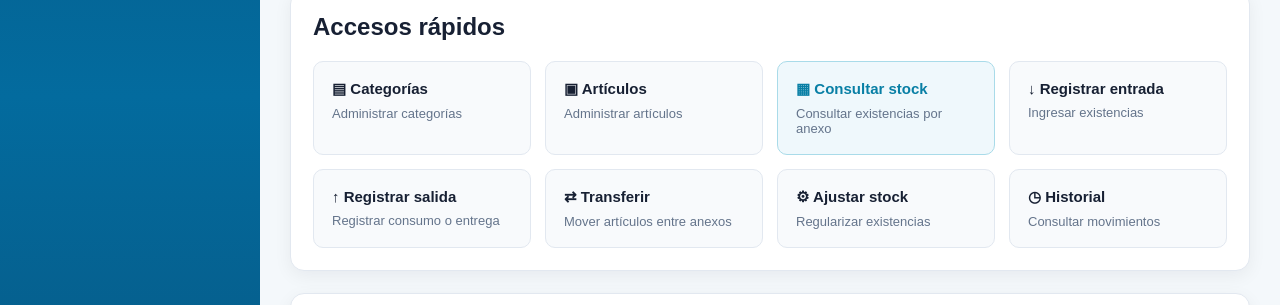
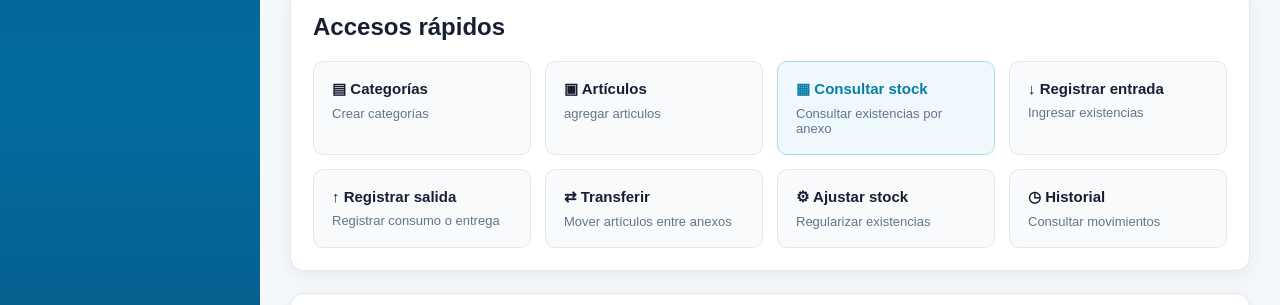
Before and after one commit to carlosMoya25/CESFAM-SAN-PEDRO, a Django app: page /inventario/ in a window 1280 px wide. Shown: the part 344-649 px from the top of the page. Run offline with Django 5.2, Linux system fonts and the light colour scheme; the visitor is signed in with stand-in values (Sample User, id 1); data comes from the database, SQL or seed files in the repository; data that the repository does not hold is empty.

```diff
--- a/templates/inventario/panel.html
+++ b/templates/inventario/panel.html
@@ -368,7 +368,7 @@
                 <strong>▤ Categorías</strong>
 
                 <span>
-                    Administrar categorías
+                    Crear categorías
                 </span>
 
             </a>
@@ -382,7 +382,7 @@
                 <strong>▣ Artículos</strong>
 
                 <span>
-                    Administrar artículos
+                    agregar articulos
                 </span>
 
             </a>
```
